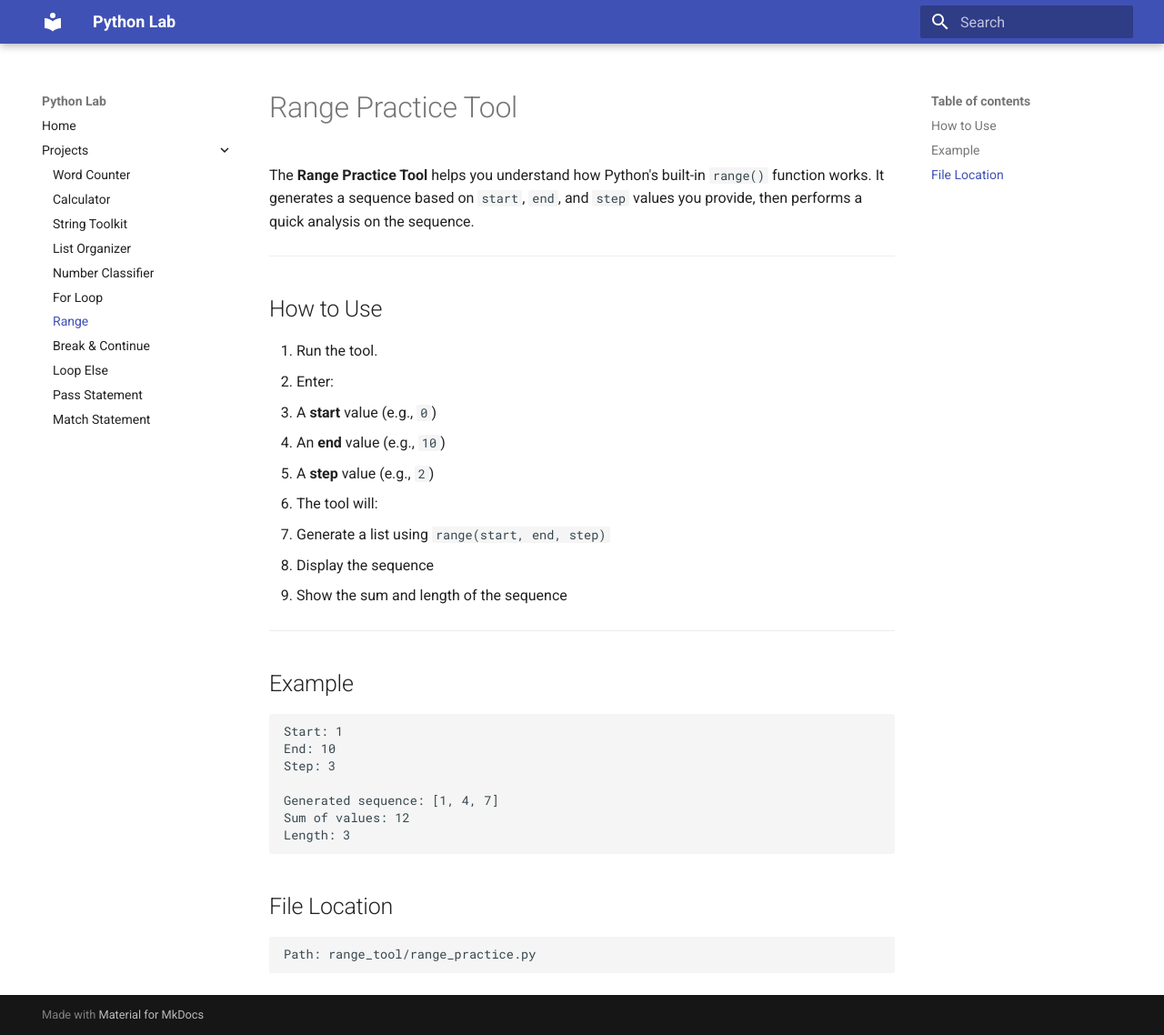
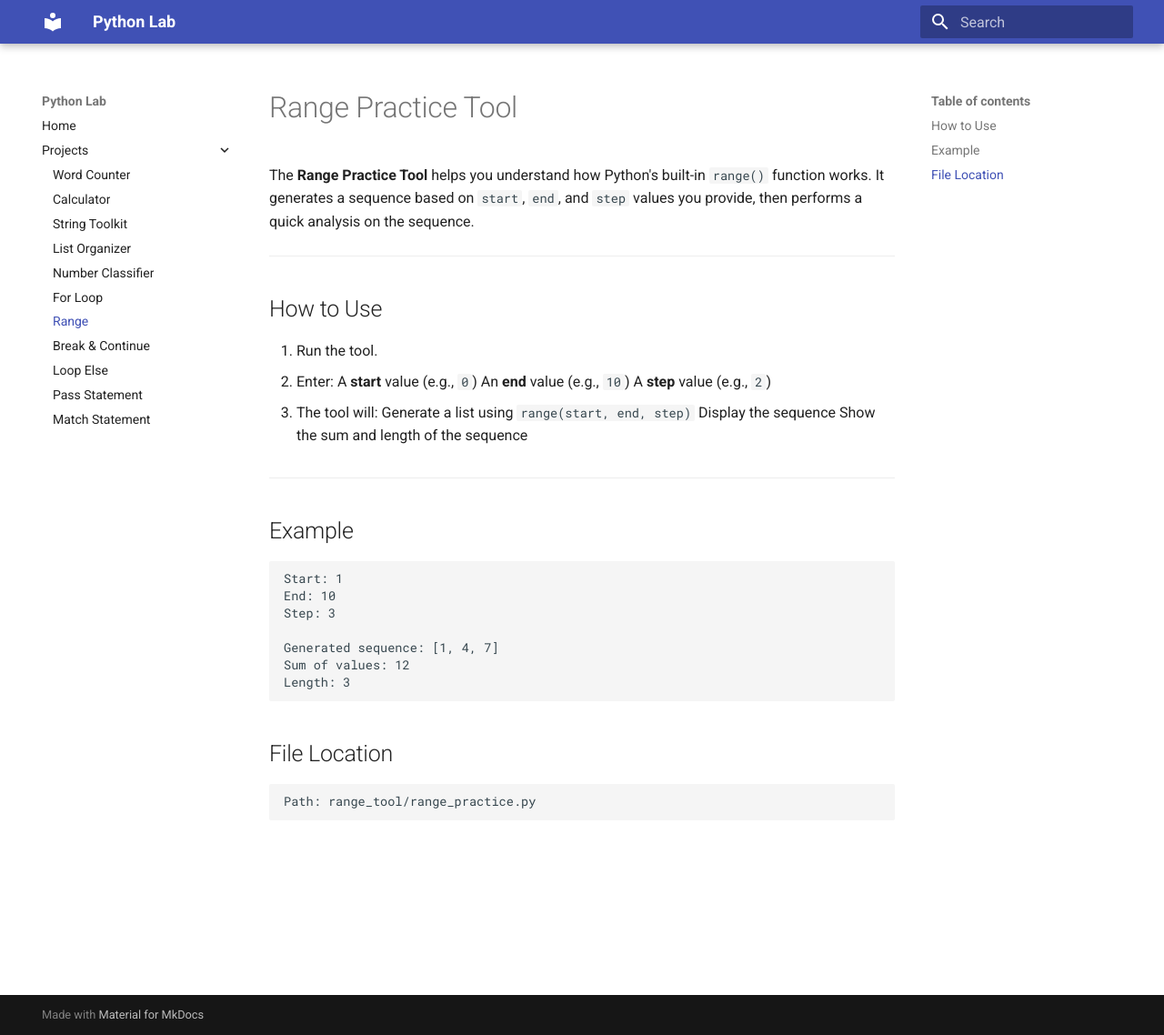
Before and after one commit to xiaosihuangsi/2025-python, an MkDocs documentation site: the page built from docs/projects/range.md, in a window 1280 px wide and 1138 px high. Shown: the whole window at 91% size. Built offline with MkDocs 1.6.1 and Material for MkDocs 9.7.7, drawn with Linux system fonts in a browser that asks for light colours.

```diff
--- a/docs/projects/range.md
+++ b/docs/projects/range.md
@@ -8,14 +8,14 @@ The **Range Practice Tool** helps you understand how Python's built-in `range()`
 
 1. Run the tool.
 2. Enter:
-   - A **start** value (e.g., `0`)
-   - An **end** value (e.g., `10`)
-   - A **step** value (e.g., `2`)
+    A **start** value (e.g., `0`)
+    An **end** value (e.g., `10`)
+    A **step** value (e.g., `2`)
 
 3. The tool will:
-   - Generate a list using `range(start, end, step)`
-   - Display the sequence
-   - Show the sum and length of the sequence
+    Generate a list using `range(start, end, step)`
+    Display the sequence
+    Show the sum and length of the sequence
 
 ---
 
```
